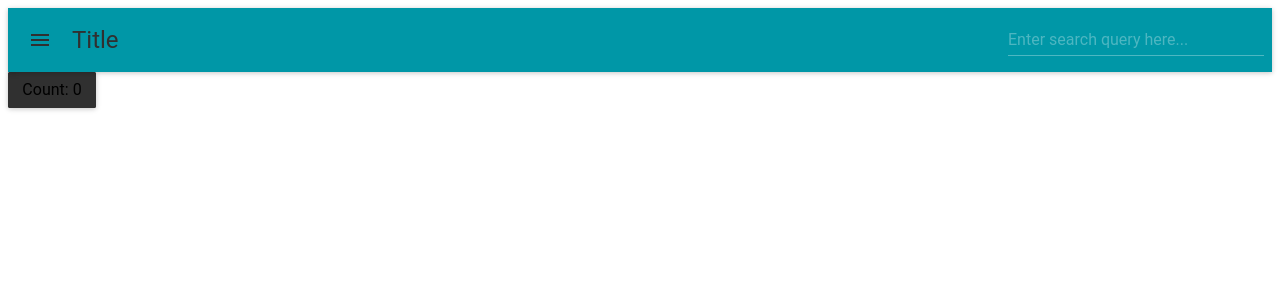
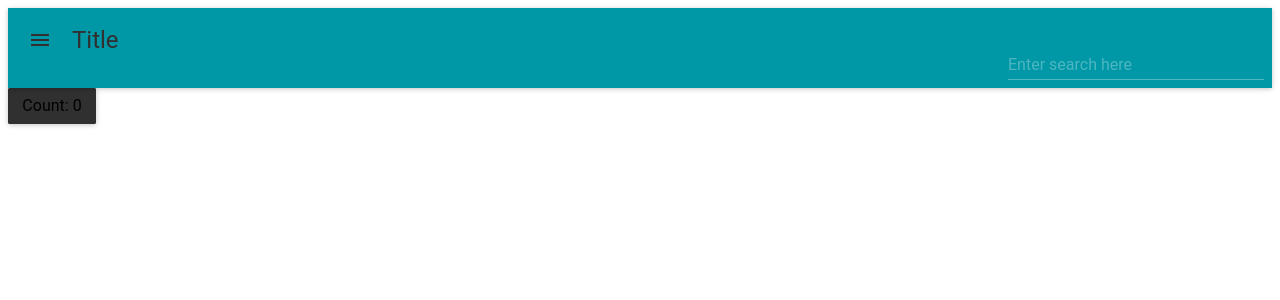
Before and after one commit to Hauglid/inf5750-project, a React app: page / in a window 1280 px wide. Shown: the top 300 px of the page. Built offline with nearby package versions, Linux system fonts and the light colour scheme; the HTML template or start-up script is replaced by a standard one.

Commit message:
changed color of floating text

```diff
--- a/src/Components/Search.js
+++ b/src/Components/Search.js
@@ -1,13 +1,13 @@
 import React from 'react';
 import TextField from 'material-ui/TextField';
+import pink500 from "material-ui/styles/colors";
 
 export default class Search extends React.Component {
     render() {
         return (
             <div>
-                <TextField hintText="Enter search query here...">
-
-                </TextField>
+                {/*gives white, must be bug*/}
+                <TextField floatingLabelFocusStyle={{color:pink500}} floatingLabelText="Enter search here" />
             </div>
 
         );
```
